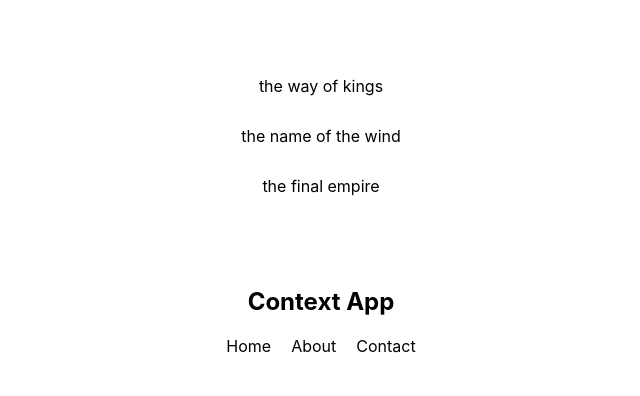
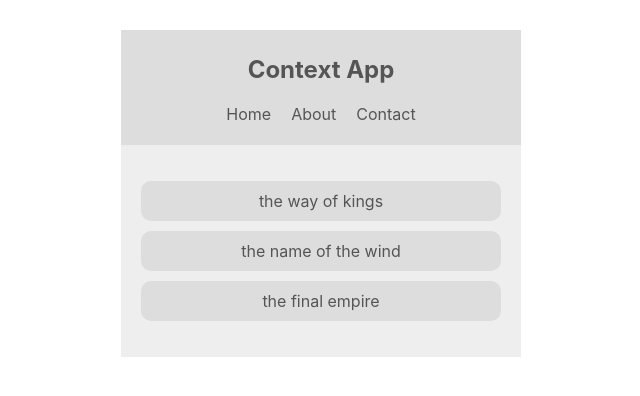
Before and after one commit to peridot2029/react-context-hooks, a React (Create React App) app in the folder contextapp/: page / in a window 1280 px wide. Shown: the top 396 px of the page, without its empty margins (319-959 px from the left). Built offline with nearby package versions, Linux system fonts and the light colour scheme.

Commit message:
lesson-03 accessing context part01

```diff
--- a/contextapp/src/App.js
+++ b/contextapp/src/App.js
@@ -7,8 +7,8 @@
   return (
     <div className="App">
       <ThemeContextProvider>
+        <Navbar />
         <BookList />
-        <Navbar />
       </ThemeContextProvider>
     </div>
   );
--- a/contextapp/src/components/BookList.js
+++ b/contextapp/src/components/BookList.js
@@ -1,13 +1,21 @@
 import React, { Component } from "react";
+import { ThemeContext } from "./../contexts/ThemeContext";
 
 class BookList extends Component {
+  static contextType = ThemeContext;
+
   render() {
+    const { isLightTheme, light, dark } = this.context;
+    const theme = isLightTheme ? light : dark;
     return (
-      <div className="book-list">
+      <div
+        className="book-list"
+        style={{ background: theme.bg, color: theme.syntax }}
+      >
         <ul>
-          <li>the way of kings</li>
-          <li>the name of the wind</li>
-          <li>the final empire</li>
+          <li style={{ background: theme.ui }}>the way of kings</li>
+          <li style={{ background: theme.ui }}>the name of the wind</li>
+          <li style={{ background: theme.ui }}>the final empire</li>
         </ul>
       </div>
     );
--- a/contextapp/src/components/Navbar.js
+++ b/contextapp/src/components/Navbar.js
@@ -1,9 +1,15 @@
 import React, { Component } from "react";
+import { ThemeContext } from "./../contexts/ThemeContext";
 
 class Navbar extends Component {
+  static contextType = ThemeContext;
+
   render() {
+    console.log(this.context);
+    const { isLightTheme, light, dark } = this.context;
+    const theme = isLightTheme ? light : dark;
     return (
-      <nav>
+      <nav style={{ background: theme.ui, color: theme.syntax }}>
         <h1>Context App</h1>
         <ul>
           <li>Home</li>
```
